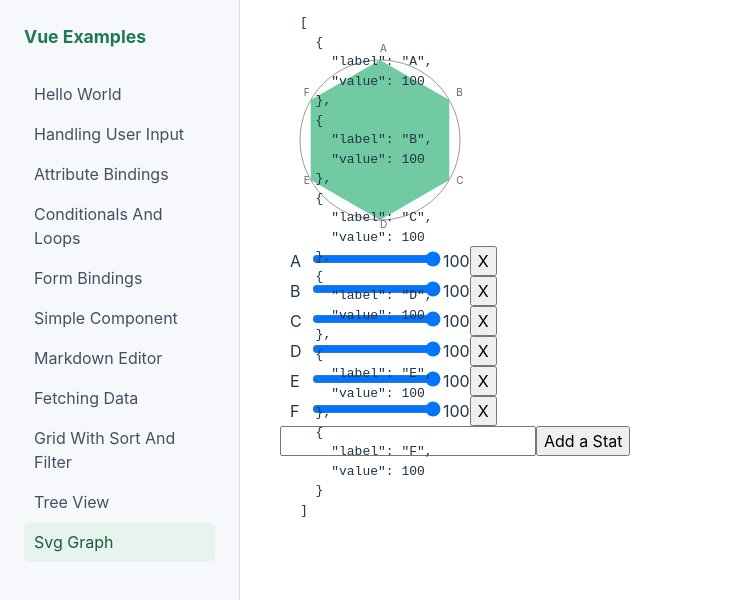
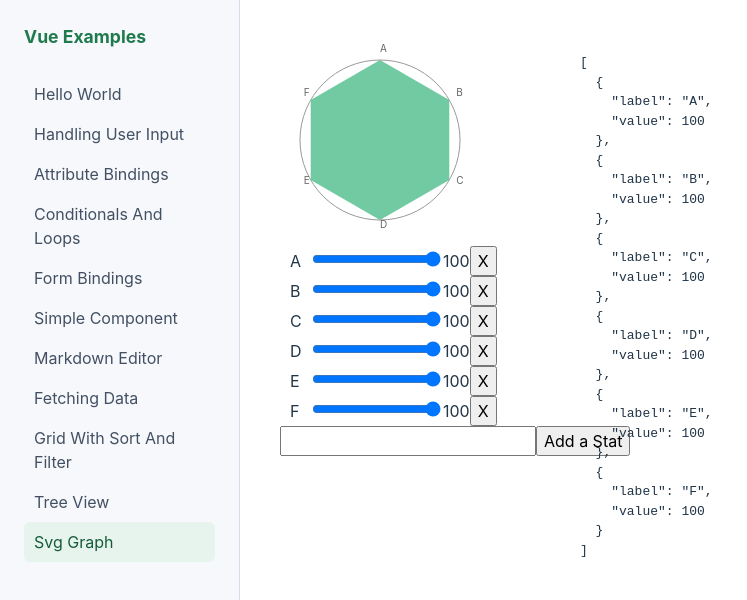
Before and after one commit to tkgakr/vue-examples, a Vue app: page /practical/svg-graph in a window 1280 px wide. Shown: the top 600 px of the page, without its empty margins (0-747 px from the left). Built offline with nearby package versions, Linux system fonts and the light colour scheme.

Commit message:
fix: Svg Graph のレイアウト崩れ修正と型の改善

```diff
--- a/src/examples/practical/svg-graph/AxisLabel.vue
+++ b/src/examples/practical/svg-graph/AxisLabel.vue
@@ -3,9 +3,18 @@ import { computed } from 'vue'
 import { valueToPoint } from './util.js'
 
 const props = defineProps({
-  stat: Object,
-  index: Number,
-  total: Number,
+  stat: {
+    type: Object,
+    default: () => ({ label: '', value: 0 }),
+  },
+  index: {
+    type: Number,
+    default: 0,
+  },
+  total: {
+    type: Number,
+    default: 0,
+  },
 })
 
 const point = computed(() =>
--- a/src/examples/practical/svg-graph/PolyGraph.vue
+++ b/src/examples/practical/svg-graph/PolyGraph.vue
@@ -4,7 +4,10 @@ import AxisLabel from './AxisLabel.vue'
 import { valueToPoint } from './util.js'
 
 const props = defineProps({
-  stats: Array,
+  stats: {
+    type: Array,
+    default: () => [],
+  },
 })
 
 const points = computed(() => {
@@ -28,6 +31,7 @@ const points = computed(() => {
     />
     <axis-label
       v-for="(stat, index) in stats"
+      :key="stat.label"
       :stat="stat"
       :index="index"
       :total="stats.length"
--- a/src/examples/practical/svg-graph/SvgGraph.vue
+++ b/src/examples/practical/svg-graph/SvgGraph.vue
@@ -32,6 +32,7 @@ function remove(stat) {
 </script>
 
 <template>
+  <div id="demo">
     <svg
       width="200"
       height="200"
@@ -40,7 +41,10 @@ function remove(stat) {
     </svg>
 
     <!-- controls -->
-  <div v-for="stat in stats">
+    <div
+      v-for="stat in stats"
+      :key="stat.label"
+    >
       <label>{{ stat.label }}</label>
       <input
         v-model="stat.value"
@@ -68,20 +72,27 @@ function remove(stat) {
     </form>
 
     <pre id="raw">{{ stats }}</pre>
+  </div>
 </template>
 
-<style>
-polygon {
+<style scoped>
+#demo {
+  position: relative;
+  width: 600px;
+  height: 500px;
+}
+
+:deep(polygon) {
   fill: #42b983;
   opacity: 0.75;
 }
 
-circle {
+:deep(circle) {
   fill: transparent;
   stroke: #999;
 }
 
-text {
+:deep(text) {
   font-size: 10px;
   fill: #666;
 }
```
Lines whose indentation alone changed are shown as unchanged.
